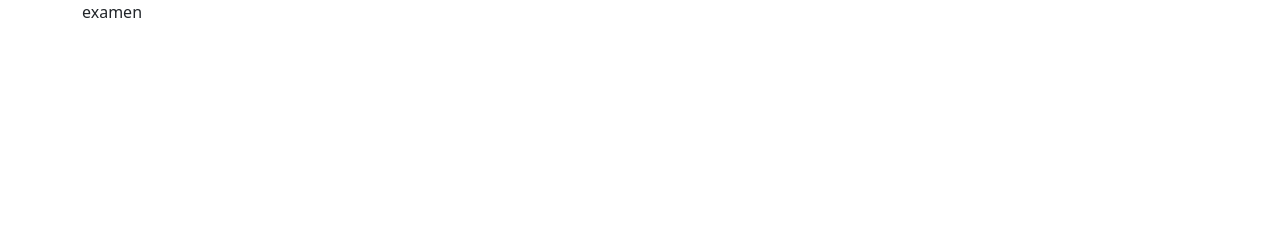
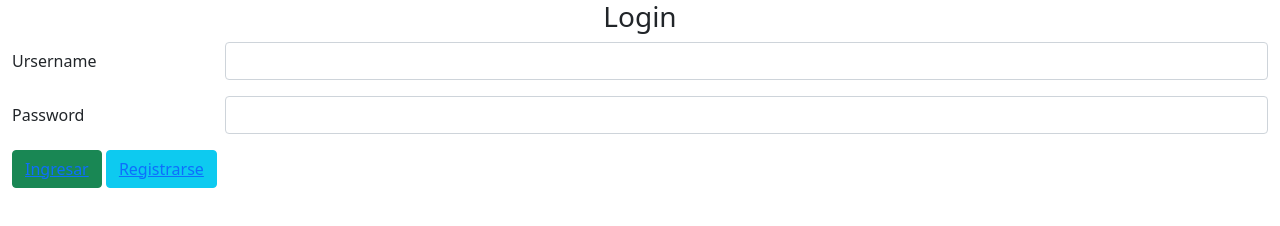
Before and after one commit to Liz2001/Primer_examen, a plain HTML site: page index.html in a window 1280 px wide. Drawn offline with nearby package versions, Linux system fonts and the light colour scheme.

Commit message:
nuevo cambio2

```diff
--- a/index.css
+++ b/index.css
@@ -1 +1,4 @@
-aaa
+#TITULO
+{
+    text-align: center;
+}
--- a/index.html
+++ b/index.html
@@ -9,8 +9,31 @@
     <script src="https://cdn.jsdelivr.net/npm/bootstrap@5.0.2/dist/js/bootstrap.bundle.min.js" integrity="sha384-MrcW6ZMFYlzcLA8Nl+NtUVF0sA7MsXsP1UyJoMp4YLEuNSfAP+JcXn/tWtIaxVXM" crossorigin="anonymous"></script>
     <link rel="stylesheet" href="/index.css" type="text/css">
 </head>
-<body class="container">
-    <p>examen</p>
+<body class="container-fluid">
+
+
+    <div> <h3 id="TITULO">Login</h3></div>
+   <div class="login">
+
+     <form>
+        <div class="row mb-3">
+          <label for="inputEmail3" class="col-sm-2 col-form-label">Ursername</label>
+          <div class="col-sm-10">
+            <input type="email" class="form-control" id="inputEmail3">
+          </div>
+        </div>
+        <div class="row mb-3">
+          <label for="inputPassword3" class="col-sm-2 col-form-label">Password</label>
+          <div class="col-sm-10">
+            <input type="password" class="form-control" id="inputPassword3">
+          </div>
+        </div>
+
+        <a href=""></a>
+        <button type="submit" class="btn btn-success"> <a href="main.html">Ingresar</a></button>
+        <button type="submit" id="registrar" class="btn btn-info" ><a href="/registrarse.html">Registrarse</a></button>
+      </form>
+   </div>
 
 
 </body>
```
Also changed, not shown: main.html (added, +12 -0 lines), registrarse.html (added, +12 -0 lines).
